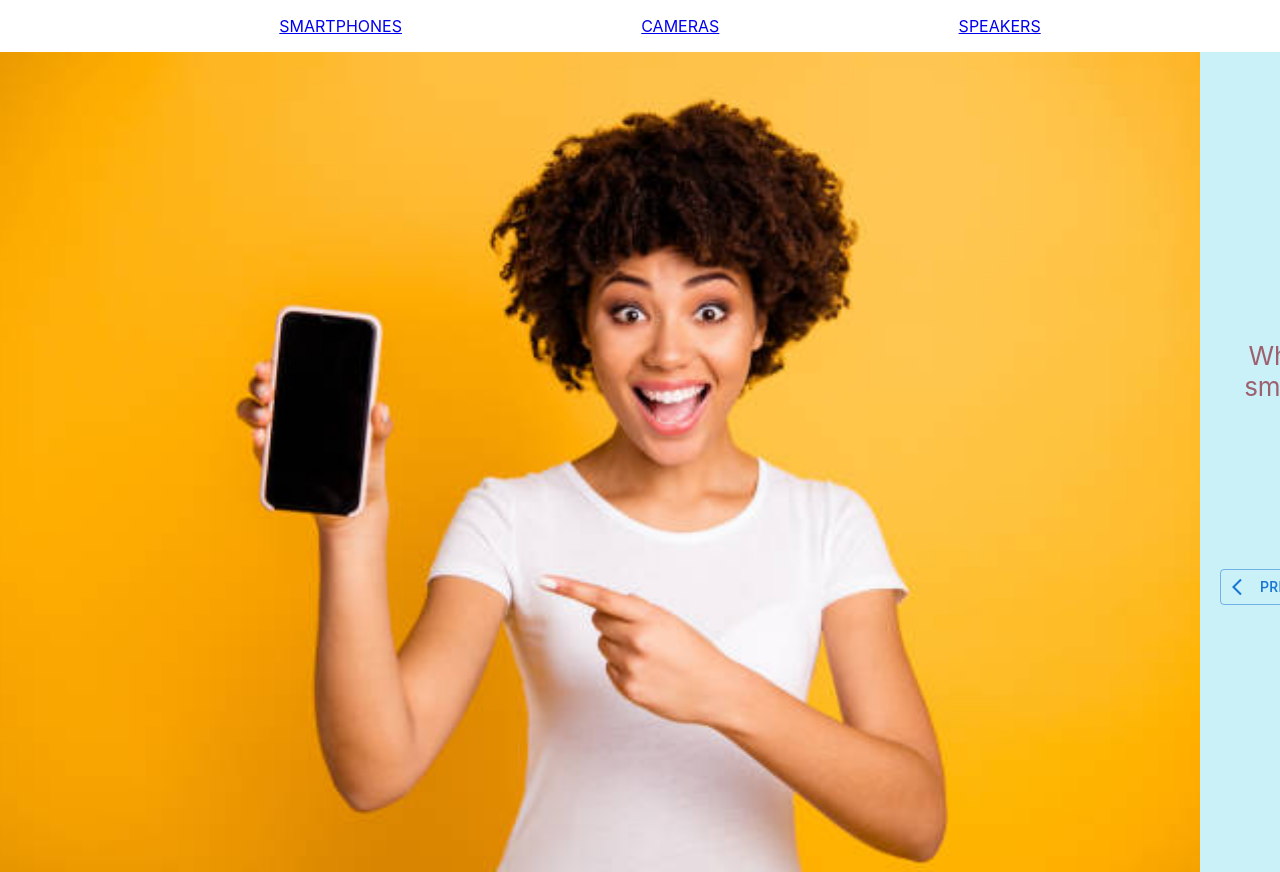
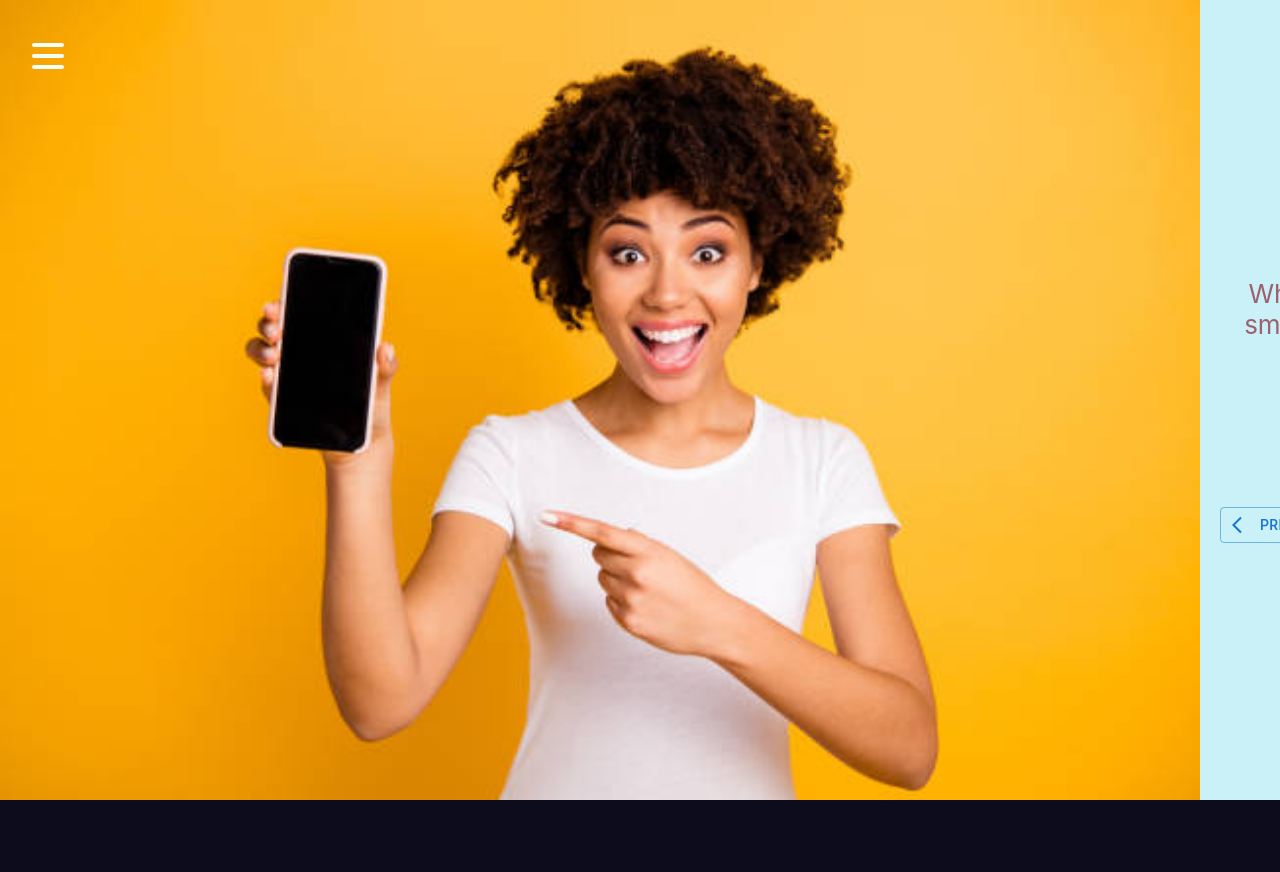
Before and after one commit to e2heidari/find-my-phone, a React (Create React App) app: page /smartphones in a window 1280 px wide. Shown: the top 872 px of the page. After the commit the page ends 800 px from the top, so only its background shows below. Built offline with nearby package versions, Linux system fonts and the light colour scheme.

Commit message:
add burger menu in app

```diff
--- a/src/App.css
+++ /dev/null
@@ -1,14 +0,0 @@
-
-.headerContainer{
-    display: flex;
-    flex-direction: row;
-    justify-content: space-evenly;
-}
-Link{
-    font-family: 'Poppins', 'sans-serif';
-    text-decoration: none;
-    font-weight: bold;
-}
-ul{
-    list-style-type: none;
-}
--- a/src/App.js
+++ b/src/App.js
@@ -1,29 +1,50 @@
-import "./App.css";
 import Smartphones from "./components/Smartphones/Smartphones";
 import { BrowserRouter as Router, Switch, Route, Link } from "react-router-dom";
 import Result from "./components/Result";
+import { ThemeProvider } from "styled-components";
+import { GlobalStyles } from "./global";
+import { theme } from "./theme";
+import { StyledMenu } from "./styled";
+import Burger from "./components/Burger/Burger";
+import React, { useState } from "react";
 
 export default function App() {
+  const [open, setOpen] = useState(false);
   return (
+    <ThemeProvider theme={theme}>
       <Router>
+        <Burger open={open} setOpen={setOpen} />
+        <GlobalStyles />
         <div>
-        <nav>
-          <ul className="headerContainer">
+          <StyledMenu open={open}>
             <li>
-              <Link to="/smartphones">SMARTPHONES</Link>
+              <Link to="/home" style={{ textDecoration: "none" }}>
+                HOME
+              </Link>
             </li>
             <li>
-              <Link to="/cameras">CAMERAS</Link>
+              <Link to="/smartphones" style={{ textDecoration: "none" }}>
+                SMARTPHONES
+              </Link>
             </li>
             <li>
-              <Link to="/speakers">SPEAKERS</Link>
+              <Link to="/cameras" style={{ textDecoration: "none" }}>
+                CAMERAS
+              </Link>
             </li>
-          </ul>
-        </nav>
+            <li>
+              <Link to="/speakers" style={{ textDecoration: "none" }}>
+                SPEAKERS
+              </Link>
+            </li>
+          </StyledMenu>
 
           {/* A <Switch> looks through its children <Route>s and
             renders the first one that matches the current URL. */}
           <Switch>
+            <Route path="/" exact>
+              <Home />
+            </Route>
             <Route path="/cameras">
               <Cameras />
             </Route>
@@ -39,7 +60,11 @@ export default function App() {
           </Switch>
         </div>
       </Router>
+    </ThemeProvider>
   );
+}
+function Home() {
+  return <h2>Home</h2>;
 }
 
 function Cameras() {
--- /dev/null
+++ b/src/components/Burger/Burger.js
@@ -0,0 +1,13 @@
+import React from "react";
+import { StyledBurger } from "./styled";
+
+const Burger = ({ open, setOpen }) => {
+  return (
+    <StyledBurger open={open} onClick={() => setOpen(!open)}>
+      <div />
+      <div />
+      <div />
+    </StyledBurger>
+  );
+};
+export default Burger;
--- /dev/null
+++ b/src/components/Burger/index.js
@@ -0,0 +1 @@
+export { default } from "./Burger";
--- /dev/null
+++ b/src/components/Burger/styled.js
@@ -0,0 +1,45 @@
+import styled from "styled-components";
+
+export const StyledBurger = styled.button`
+  position: absolute;
+  top: 5%;
+  left: 2rem;
+  display: flex;
+  flex-direction: column;
+  justify-content: space-around;
+  width: 2rem;
+  height: 2rem;
+  background: transparent;
+  border: none;
+  cursor: pointer;
+  padding: 0;
+  z-index: 10;
+
+  &:focus {
+    outline: none;
+  }
+
+  div {
+    width: 2rem;
+    height: 0.25rem;
+    background: ${({ theme, open }) =>
+      open ? theme.primaryDark : theme.primaryLight};
+    border-radius: 10px;
+    transition: all 0.3s linear;
+    position: relative;
+    transform-origin: 1px;
+
+    :first-child {
+      transform: ${({ open }) => (open ? "rotate(45deg)" : "rotate(0)")};
+    }
+
+    :nth-child(2) {
+      opacity: ${({ open }) => (open ? "0" : "1")};
+      transform: ${({ open }) => (open ? "translateX(20px)" : "translateX(0)")};
+    }
+
+    :nth-child(3) {
+      transform: ${({ open }) => (open ? "rotate(-45deg)" : "rotate(0)")};
+    }
+  }
+`;
--- a/src/components/Result/Result.js
+++ b/src/components/Result/Result.js
@@ -4,7 +4,8 @@ import { Container } from "./styled";
 
 const Result = () => {
   const location = useLocation();
-  const results = location.state.phoneFiltered;
+  console.log("🚀 ~ file: Result.js ~ line 7 ~ Result ~ location", location);
+  const results = [];
   const OutcomeComponent = results.map((result) => (
     <Outcome key={result.id} result={result} />
   ));
--- a/src/components/Smartphones/Smartphones.js
+++ b/src/components/Smartphones/Smartphones.js
@@ -104,9 +104,6 @@ function Smartphones() {
     history.push({
       pathname: "/result",
       search: `?idPhone1=${phoneFiltered[0].id}&idPhone2=${phoneFiltered[1].id}`,
-      state: {
-        phoneFiltered: phoneFiltered,
-      },
     });
   };
   return (
--- /dev/null
+++ b/src/global.js
@@ -0,0 +1,21 @@
+import { createGlobalStyle } from "styled-components";
+
+export const GlobalStyles = createGlobalStyle`
+  html, body {
+    margin: 0;
+    padding: 0;
+  }
+  *, *::after, *::before {
+    box-sizing: border-box;
+  }
+  body {
+    align-items: center;
+    background: ${({ theme }) => theme.primaryDark};
+    color: ${({ theme }) => theme.primaryLight};
+    display: flex;
+    font-family: -apple-system, BlinkMacSystemFont, "Segoe UI", Roboto, Helvetica, Arial, sans-serif, "Apple Color Emoji", "Segoe UI Emoji", "Segoe UI Symbol";
+    height: 100vh;
+    justify-content: center;
+    text-rendering: optimizeLegibility;
+  }
+  `;
--- /dev/null
+++ b/src/styled.js
@@ -0,0 +1,40 @@
+import styled from "styled-components";
+
+export const StyledMenu = styled.nav`
+  display: flex;
+  flex-direction: column;
+  justify-content: center;
+  background: ${({ theme }) => theme.primaryLight};
+  height: 100vh;
+  text-align: left;
+  padding: 2rem;
+  position: absolute;
+  top: 0;
+  left: 0;
+  transition: transform 0.3s ease-in-out;
+  transform: translateX(-100%);
+  transform: ${({ open }) => (open ? "translateX(0)" : "translateX(-100%)")};
+  @media (max-width: ${({ theme }) => theme.mobile}) {
+    width: 100%;
+  }
+
+  li {
+    font-size: 2rem;
+    text-transform: uppercase;
+    padding: 2rem 0;
+    font-weight: bold;
+    letter-spacing: 0.5rem;
+    color: ${({ theme }) => theme.primaryDark};
+    transition: color 0.3s linear;
+    list-style: none;
+
+    @media (max-width: ${({ theme }) => theme.mobile}) {
+      font-size: 1.5rem;
+      text-align: center;
+    }
+
+    &:hover {
+      color: ${({ theme }) => theme.primaryHover};
+    }
+  }
+`;
--- /dev/null
+++ b/src/theme.js
@@ -0,0 +1,6 @@
+export const theme = {
+  primaryDark: "#0D0C1D",
+  primaryLight: "#EFFFFA",
+  primaryHover: "#343078",
+  mobile: "576px",
+};
```
Lines whose indentation alone changed are shown as unchanged.
